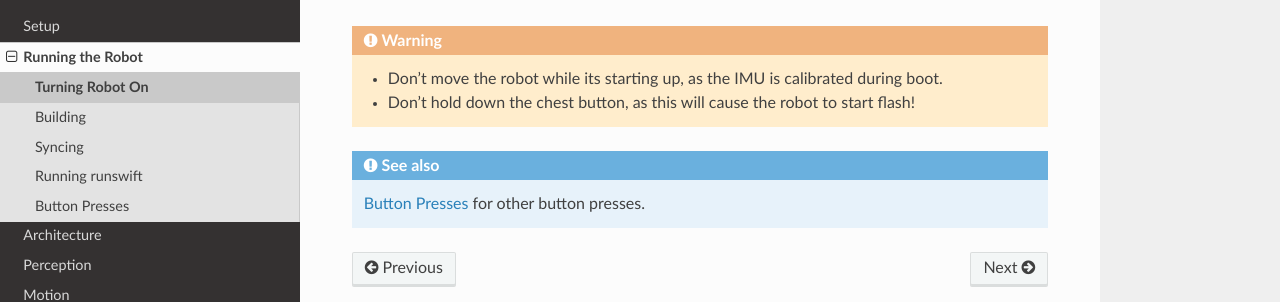
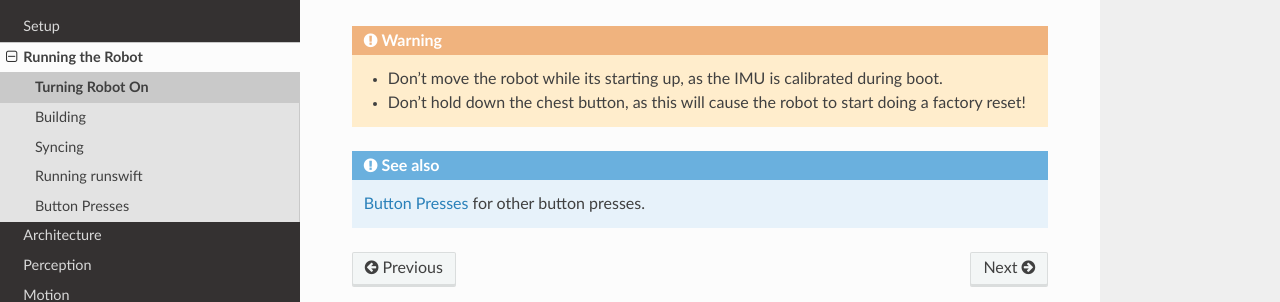
Before and after one commit to UNSWComputing/rUNSWift-docs, a Sphinx documentation site: the page built from source/running/turning_on.rst, in a window 1280 px wide. Shown: the part 206-508 px from the top of the page. Built offline with Sphinx 7.4.7 and the Read the Docs theme 2.0.0, drawn with Linux system fonts in a browser that asks for light colours.

Commit message:
made turning_on more descriptive

```diff
--- a/source/running/turning_on.rst
+++ b/source/running/turning_on.rst
@@ -6,7 +6,7 @@ Turning Robot On
 
 .. warning::
     *   Don't move the robot while its starting up, as the IMU is calibrated during boot.
-    *   Don't hold down the chest button, as this will cause the robot to start flash!
+    *   Don't hold down the chest button, as this will cause the robot to start doing a factory reset!
 
 .. seealso::
     :ref:`button_presses` for other button presses.
```
